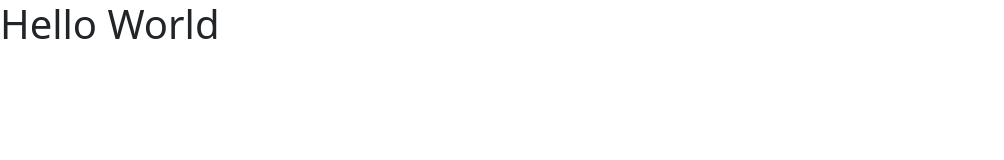
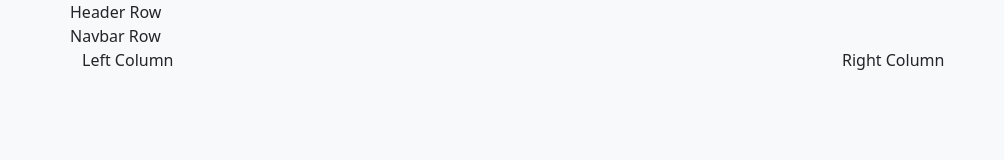
Before and after one commit to bstanton773/kekambas-102_boostrap_portfolio, a plain HTML site: page index.html in a window 1280 px wide. Shown: the whole page, without its empty margins (0-1004 px from the left). Drawn offline with nearby package versions, Linux system fonts and the light colour scheme.

Commit message:
Setting up page layout

```diff
--- a/index.html
+++ b/index.html
@@ -7,8 +7,33 @@
     <title>Bootstrap Portfolio</title>
     <link rel="stylesheet" href="https://cdn.jsdelivr.net/npm/bootstrap@5.2.1/dist/css/bootstrap.min.css">
 </head>
-<body>
-    <h1>Hello World</h1>
+<body class="bg-light">
+    <!-- Container that starts the grid -->
+    <div class="container">
+
+        <!-- Row 1 - Header Row -->
+        <div class="row">
+            Header Row
+        </div>
+
+        <!-- Row 2 - Navbar -->
+        <div class="row">
+            Navbar Row
+        </div>
+
+        <!-- Row 3 - Main Content -->
+        <div class="row">
+            <!-- Left 2/3 column -->
+            <div class="col-8">
+                Left Column
+            </div>
+            <!-- Right 1/3 column -->
+            <div class="col-4">
+                Right Column
+            </div>
+        </div>
+
+    </div>
 
     <script src="https://cdn.jsdelivr.net/npm/bootstrap@5.2.1/dist/js/bootstrap.bundle.min.js"></script>
 </body>
```
